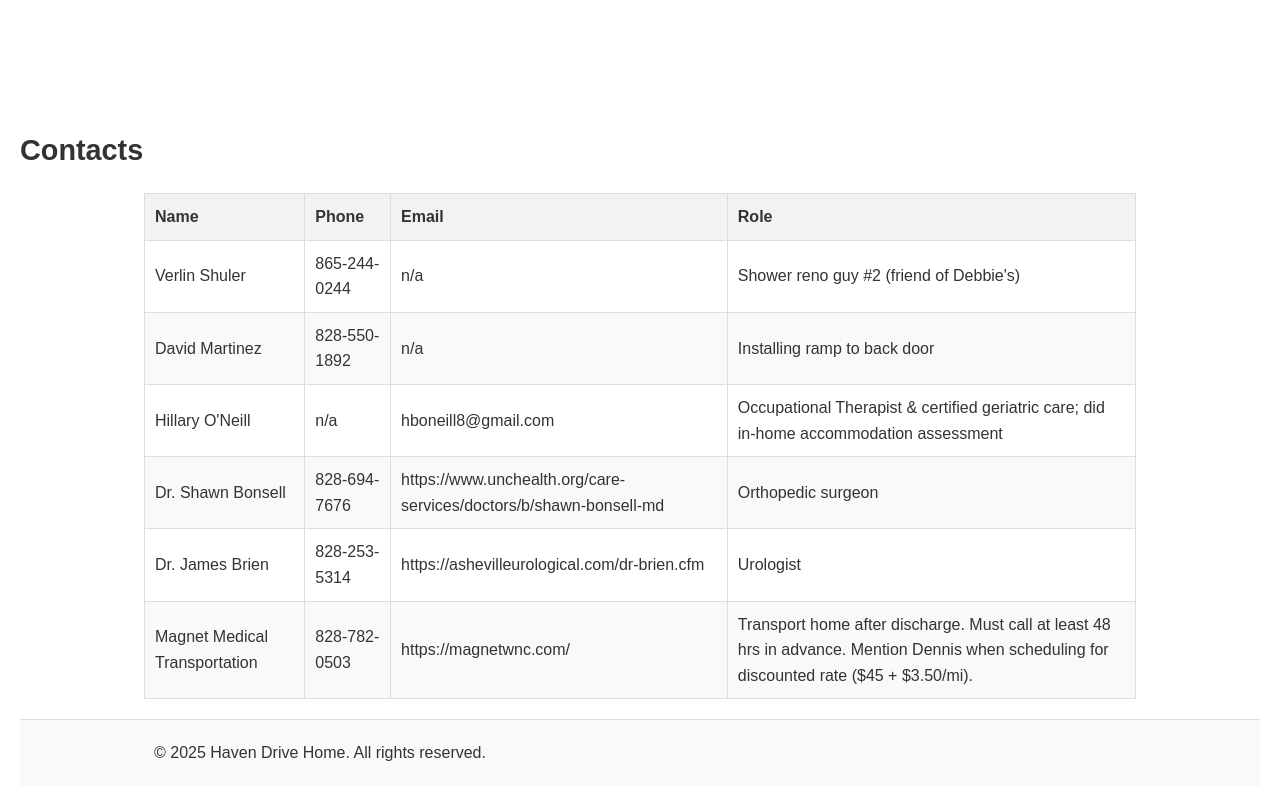
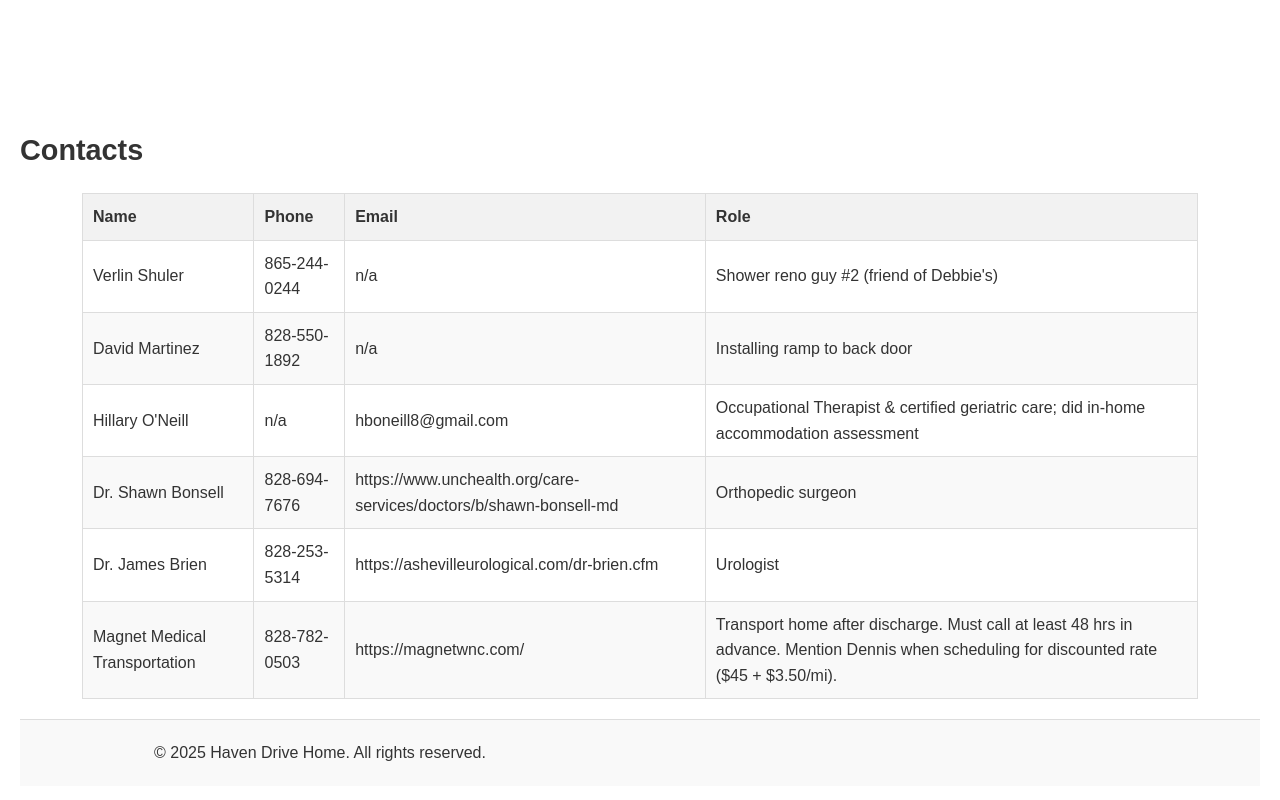
Before and after one commit to irunthegamut/haven-dr.githib.io, a plain HTML site: page index.html in a window 1280 px wide. Shown: the part 3424-4224 px from the top of the page. Drawn offline with Linux system fonts and the light colour scheme.

Commit message:
Update styles.css

```diff
--- a/styles.css
+++ b/styles.css
@@ -98,7 +98,7 @@ footer p {
 }
 
 table {
-            width: 80%; /* Set the table width */
+            width: 90%; /* Set the table width */
             margin: 20px auto; /* Center the table */
             border-collapse: collapse; /* Collapse table borders */
         }
```
